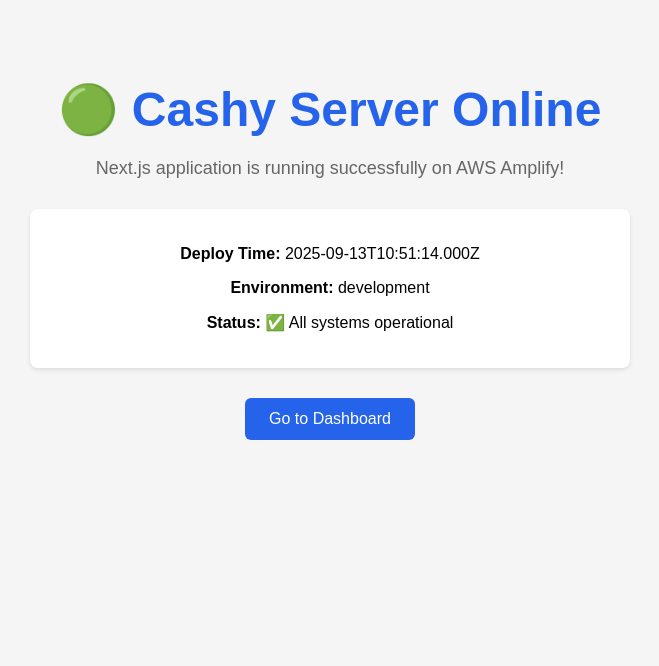
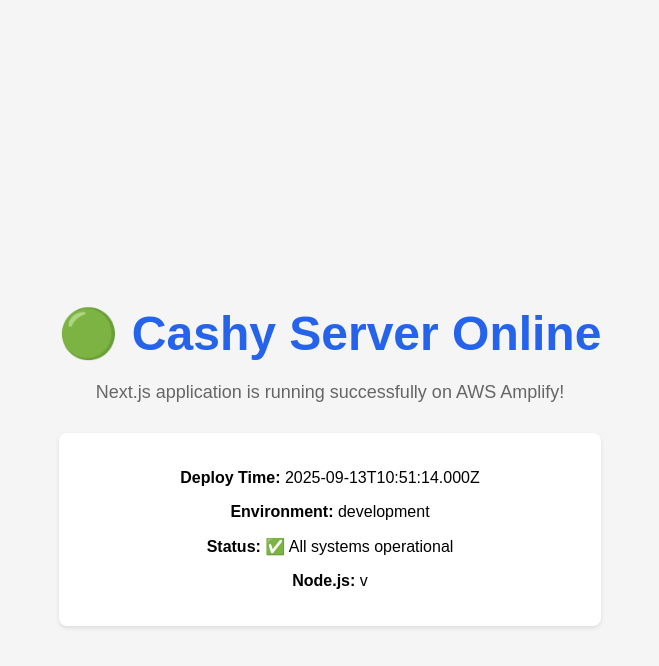
Before and after one commit to rashyy17/AWSDepolyment_AI_Finance_App, a Next.js app: page / in a window 1280 px wide. Shown: the top 666 px of the page, without its empty margins (310-969 px from the left). Built offline with nearby package versions, Linux system fonts and the light colour scheme.

Commit message:
Test without middleware - isolate 500 error cause

```diff
--- a/app/layout.js
+++ b/app/layout.js
@@ -3,5 +3,12 @@
 };
 
 export default function RootLayout({ children }) {
-  return children;
+  return (
+    <html lang="en">
+      <head />
+      <body style={{margin: 0}}>
+        {children}
+      </body>
+    </html>
+  );
 }
--- a/app/page.js
+++ b/app/page.js
@@ -1,34 +1,34 @@
 export default function Home() {
   return (
-    <html>
-      <head>
-        <title>Cashy - Health Check</title>
-      </head>
-      <body style={{margin: 0, padding: '50px', fontFamily: 'Arial', backgroundColor: '#f5f5f5'}}>
-        <div style={{maxWidth: '600px', margin: '0 auto', textAlign: 'center'}}>
-          <h1 style={{color: '#2563eb', fontSize: '48px', marginBottom: '20px'}}>🟢 Cashy Server Online</h1>
+    <div style={{
+      minHeight: '100vh',
+      display: 'flex',
+      alignItems: 'center',
+      justifyContent: 'center',
+      margin: 0,
+      padding: '50px',
+      fontFamily: 'Arial',
+      backgroundColor: '#f5f5f5'
+    }}>
+      <div style={{maxWidth: '600px', textAlign: 'center'}}>
+        <h1 style={{color: '#2563eb', fontSize: '48px', marginBottom: '20px'}}>
+          🟢 Cashy Server Online
+        </h1>
         <p style={{fontSize: '18px', color: '#666', marginBottom: '30px'}}>
           Next.js application is running successfully on AWS Amplify!
         </p>
-          <div style={{backgroundColor: 'white', padding: '20px', borderRadius: '8px', boxShadow: '0 2px 4px rgba(0,0,0,0.1)'}}>
+        <div style={{
+          backgroundColor: 'white',
+          padding: '20px',
+          borderRadius: '8px',
+          boxShadow: '0 2px 4px rgba(0,0,0,0.1)'
+        }}>
           <p><strong>Deploy Time:</strong> {new Date().toISOString()}</p>
           <p><strong>Environment:</strong> {process.env.NODE_ENV || 'development'}</p>
           <p><strong>Status:</strong> ✅ All systems operational</p>
-          </div>
-          <div style={{marginTop: '30px'}}>
-            <a href="/dashboard" style={{
-              backgroundColor: '#2563eb',
-              color: 'white',
-              padding: '12px 24px',
-              textDecoration: 'none',
-              borderRadius: '6px',
-              display: 'inline-block'
-            }}>
-              Go to Dashboard
-            </a>
+          <p><strong>Node.js:</strong> v{process.version}</p>
         </div>
       </div>
-      </body>
-    </html>
+    </div>
   );
 }
```
Also changed, not shown: app/simple/page.js (added, +12 -0 lines), middleware.js (deleted, +0 -25 lines), 1 other file (tests, documents, lock files or other folders). Lines whose indentation alone changed are shown as unchanged.
